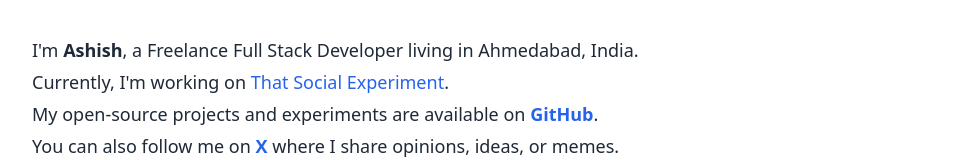
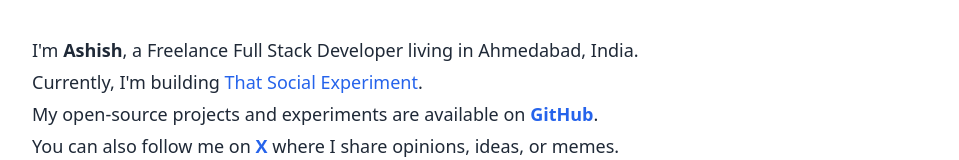
Before and after one commit to sunnykadivar212/sunnykadivar212.github.io, a React (Vite) app: page / in a window 1280 px wide. Shown: the part 381-541 px from the top of the page, without its empty margins (160-1119 px from the left). Built offline with nearby package versions, Linux system fonts and the light colour scheme.

Commit message:
refactor: changed working on with building

```diff
--- a/src/components/about/About.jsx
+++ b/src/components/about/About.jsx
@@ -11,7 +11,7 @@ function About() {
           </span>
             <br />
             <span className="text-lg">
-            Currently, I'm working on{" "}
+            Currently, I'm building{" "}
               <a
                   href={data.currentlyWorkingonURL || data.githubUrl}
                   target="_blank"
```
